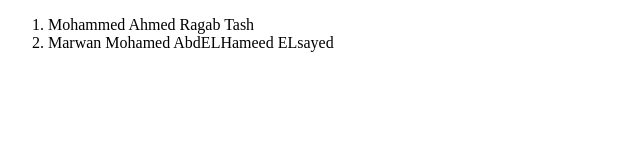
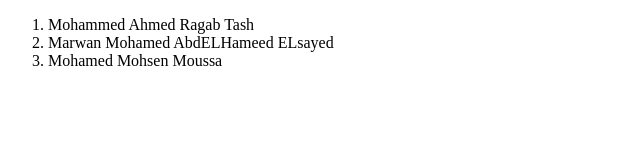
Before and after one commit to M-Tash/Git_Lab, a plain HTML site: page index.html in a window 1280 px wide. Shown: the whole page, without its empty margins (0-640 px from the left). Drawn offline with Linux system fonts and the light colour scheme.

Commit message:
moussa comment

```diff
--- a/index.html
+++ b/index.html
@@ -16,6 +16,9 @@
     <li>
       Marwan Mohamed AbdELHameed ELsayed
     </li>
+    <li>
+      Mohamed Mohsen Moussa
+    </li>
   </ol>
 </body>
 
```
